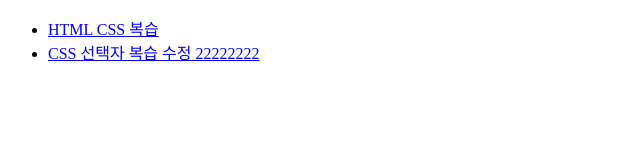
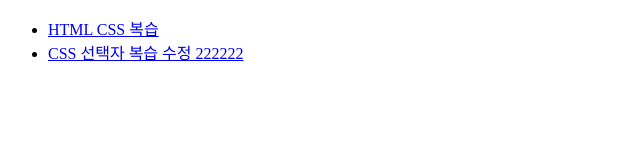
Before and after one commit to yuyeong00/k6_fe, a plain HTML site: page index.html in a window 1280 px wide. Shown: the full height of the page, 0-640 px from the left. Drawn offline with Linux system fonts and the light colour scheme.

Commit message:
수정22222

```diff
--- a/index.html
+++ b/index.html
@@ -9,7 +9,7 @@
     <ul>
         <!-- a 태그는 반드시 href속성을 가짐 -->
         <li><a href="./01/01.html">HTML CSS 복습</a></li>
-        <li><a href="./02/02.html">CSS 선택자 복습 수정 22222222</a></li>
+        <li><a href="./02/02.html">CSS 선택자 복습 수정 222222</a></li>
     </ul>
 </body>
 </html>
```
